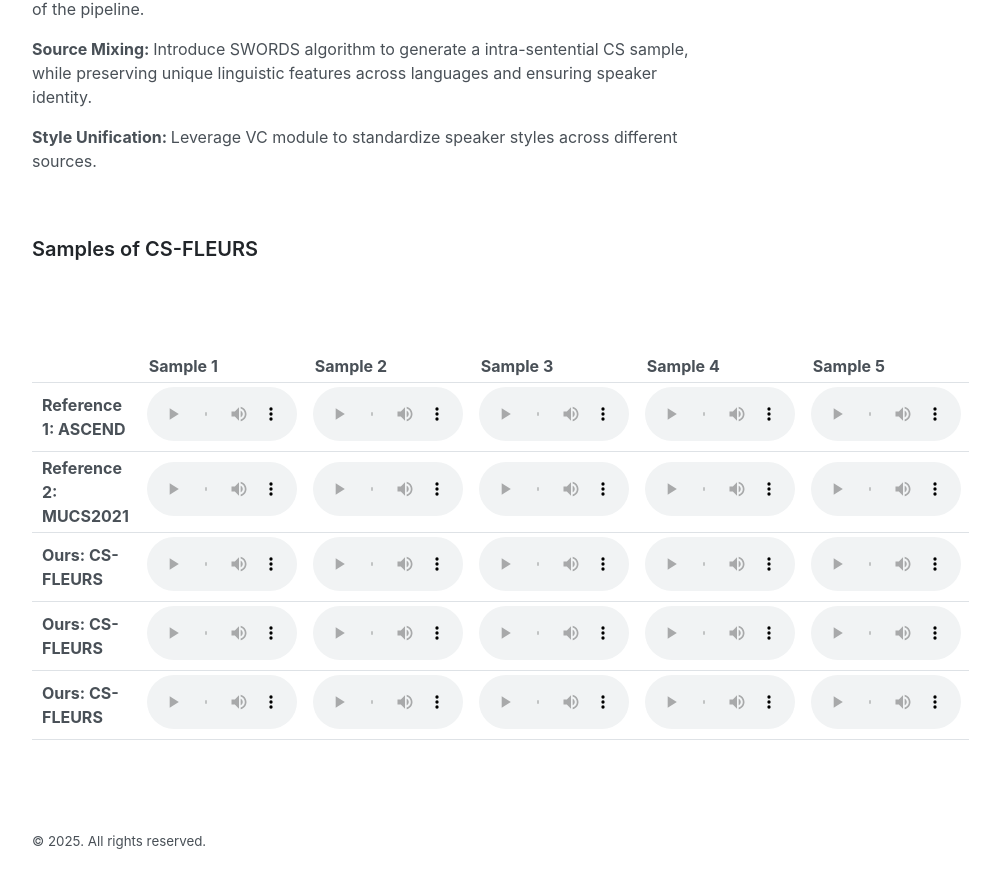
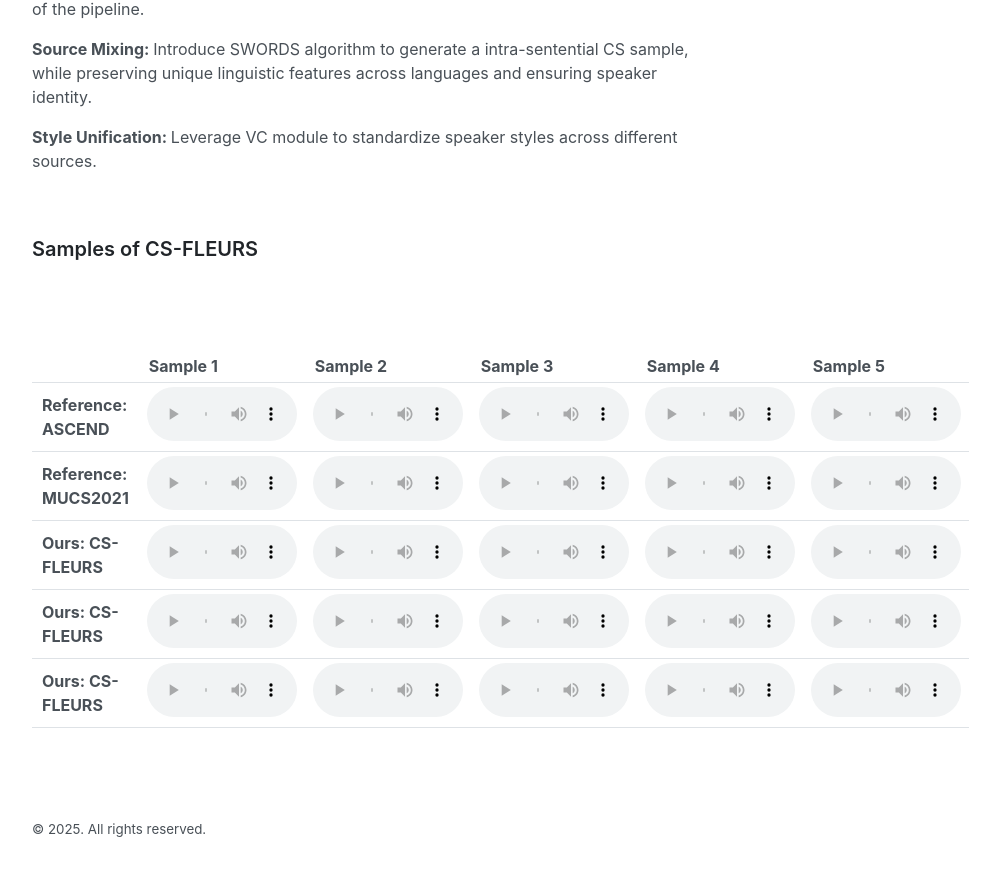
Before and after one commit to anonymous266/anonymous266.github.io, a Jekyll site: the page index.html, which Jekyll copies as it is, in a window 1280 px wide and 900 px high, scrolled down 1207 px. Shown: the top 888 px of the window, without its empty margins (272-1264 px from the left). Built offline with Jekyll 4.4.1, drawn with Linux system fonts in a browser that asks for light colours.

Commit message:
1st revision

```diff
--- a/index.html
+++ b/index.html
@@ -99,7 +99,7 @@
 
 <!--Sample 1-->
 <tr>
-<td style="column-width: auto; padding-left: 10px; padding-right: 10px"><strong>Reference 1: ASCEND</strong></td>
+<td style="column-width: auto; padding-left: 10px; padding-right: 10px"><strong>Reference: ASCEND</strong></td>
 <td><audio controls="" style="width: 150px;"><source src="" /></audio></td>
 <td><audio controls="" style="width: 150px;"><source src="" /></audio></td>
 <td><audio controls="" style="width: 150px;"><source src="" /></audio></td>
@@ -109,7 +109,7 @@
 
 <!--Sample 2-->
 <tr>
-<td style="column-width: auto; padding-left: 10px; padding-right: 10px"><strong>Reference 2: MUCS2021</strong></td>
+<td style="column-width: auto; padding-left: 10px; padding-right: 10px"><strong>Reference: MUCS2021</strong></td>
 <td><audio controls="" style="width: 150px;"><source src="" /></audio></td>
 <td><audio controls="" style="width: 150px;"><source src="" /></audio></td>
 <td><audio controls="" style="width: 150px;"><source src="" /></audio></td>
```
